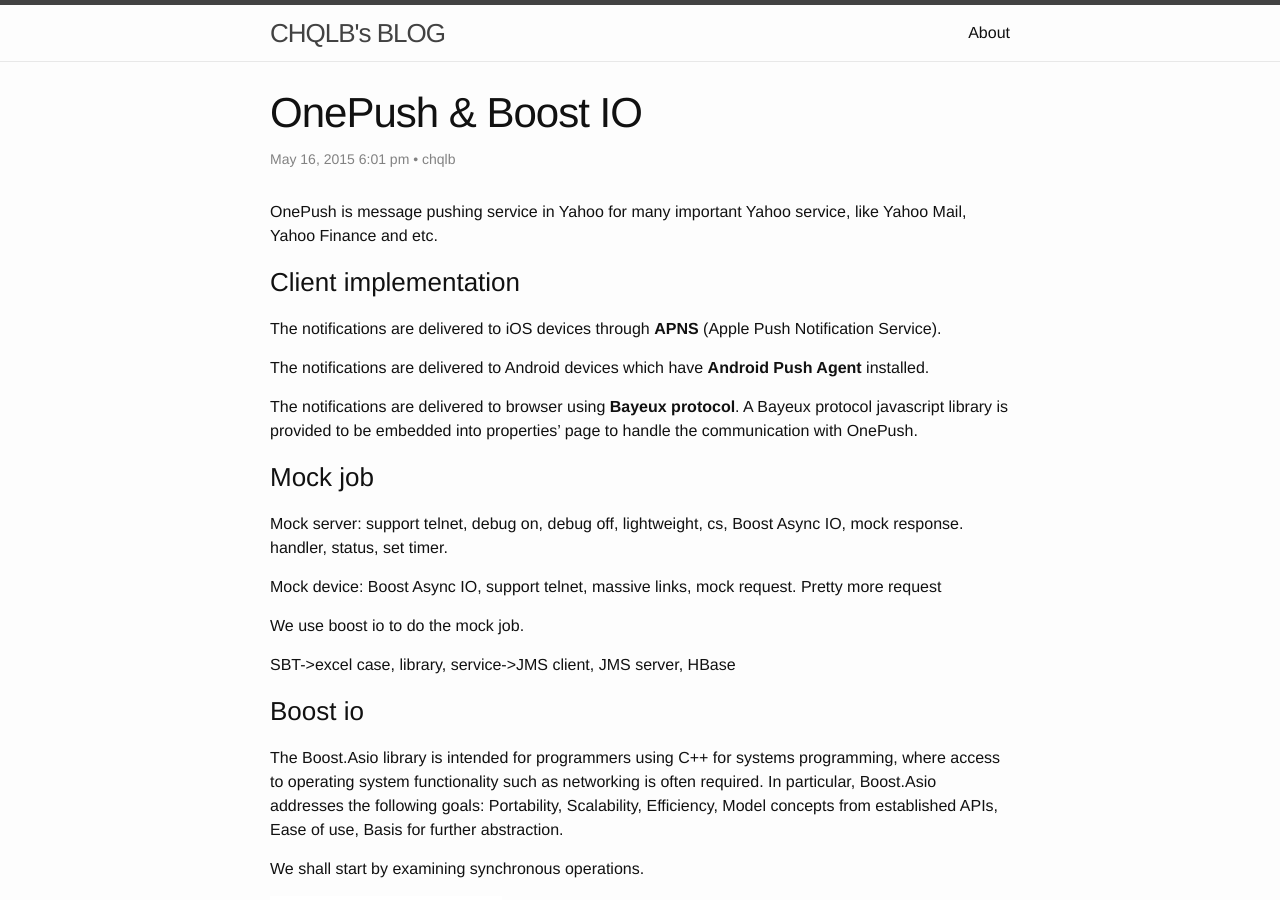
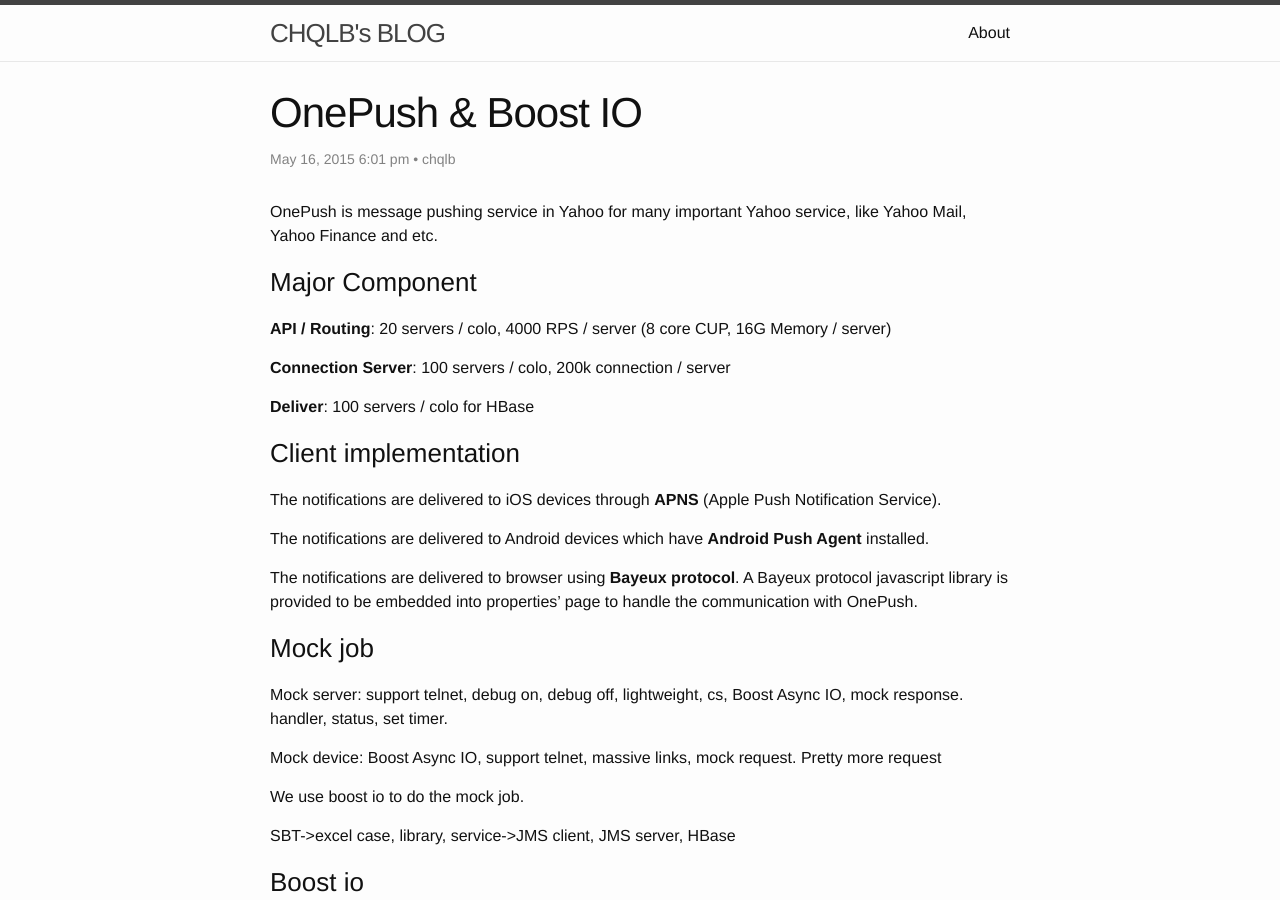
Before and after one commit to chqla/chqla.github.io, a Jekyll site: the page built from _posts/2015-05-16-OnePush.markdown, in a window 1280 px wide and 900 px high. Built offline with Jekyll 4.4.1, drawn with Linux system fonts in a browser that asks for light colours.

Commit message:
add blogs

```diff
--- a/_posts/2015-05-16-OnePush.markdown
+++ b/_posts/2015-05-16-OnePush.markdown
@@ -7,6 +7,13 @@
 ---
 
 OnePush is message pushing service in Yahoo for many important Yahoo service, like Yahoo Mail, Yahoo Finance and etc.
+
+### Major Component
+**API / Routing**: 20 servers / colo, 4000 RPS / server  (8 core CUP, 16G Memory / server)
+
+**Connection Server**: 100 servers / colo, 200k connection / server
+
+**Deliver**: 100 servers / colo for HBase
 
 ### Client implementation
 The notifications are delivered to iOS devices through **APNS** (Apple Push Notification Service).
```
